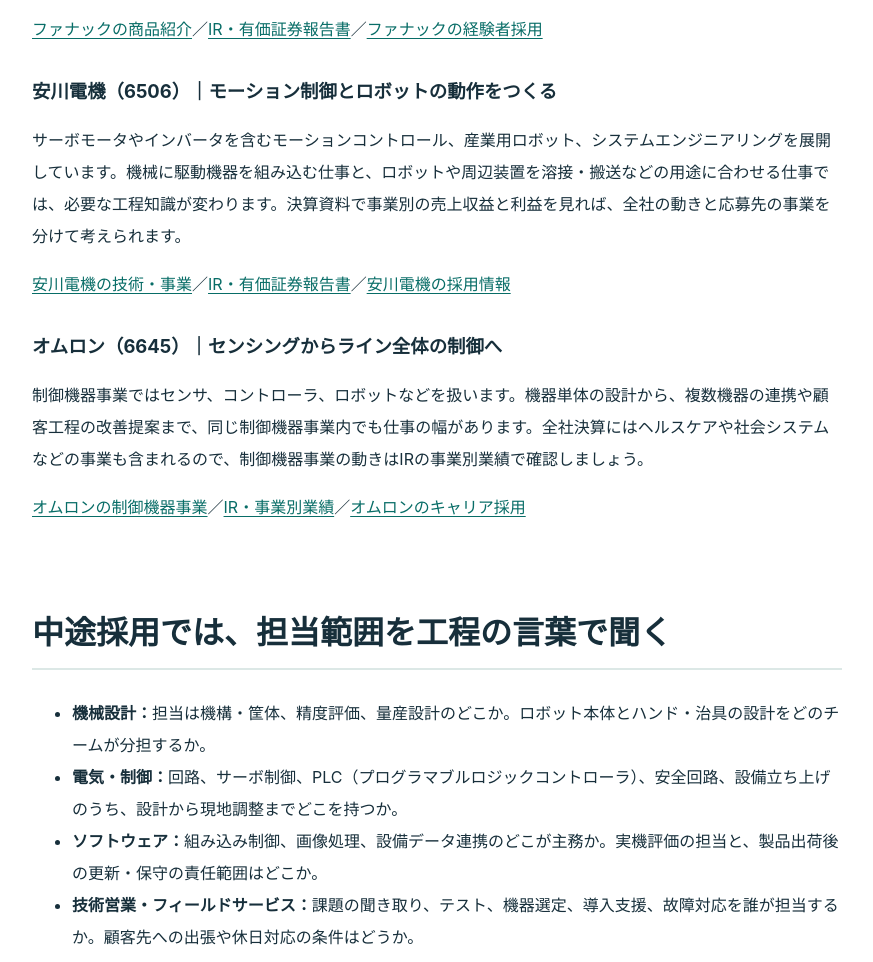
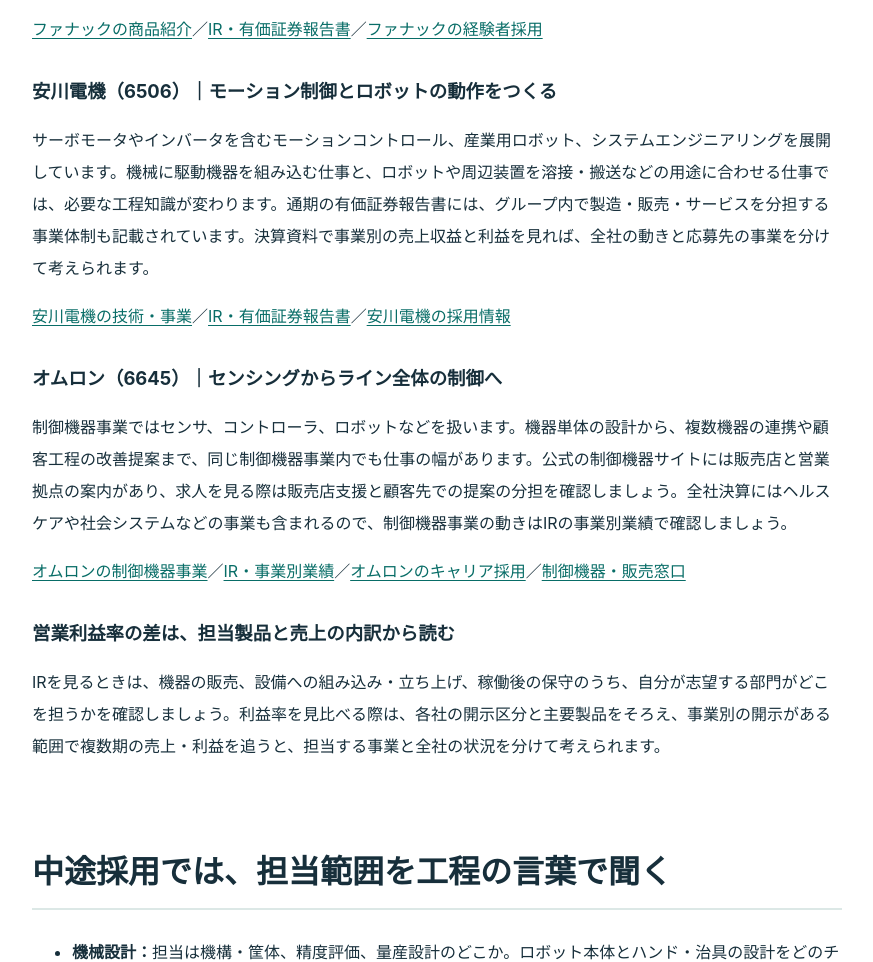
Before and after one commit to cog-vja/maker-career-lab, a plain HTML site: page articles/fa-robotics-maker-comparison.html in a window 1280 px wide. Shown: the part 1551-2513 px from the top of the page, without its empty margins (203-1076 px from the left). Drawn offline with Linux system fonts and the light colour scheme.

Commit message:
Clarify verified FA sales channels and recruitment sources

```diff
--- a/articles/fa-robotics-maker-comparison.html
+++ b/articles/fa-robotics-maker-comparison.html
@@ -54,12 +54,15 @@
 <p><a href="https://www.fanuc.co.jp/ja/product/">ファナックの商品紹介</a>／<a href="https://www.fanuc.co.jp/ja/ir/securitiesreport/">IR・有価証券報告書</a>／<a href="https://www.fanuc.co.jp/ja/employ/infomation/">ファナックの経験者採用</a></p>
 
 <h3>安川電機（6506）｜モーション制御とロボットの動作をつくる</h3>
-<p>サーボモータやインバータを含むモーションコントロール、産業用ロボット、システムエンジニアリングを展開しています。機械に駆動機器を組み込む仕事と、ロボットや周辺装置を溶接・搬送などの用途に合わせる仕事では、必要な工程知識が変わります。決算資料で事業別の売上収益と利益を見れば、全社の動きと応募先の事業を分けて考えられます。</p>
+<p>サーボモータやインバータを含むモーションコントロール、産業用ロボット、システムエンジニアリングを展開しています。機械に駆動機器を組み込む仕事と、ロボットや周辺装置を溶接・搬送などの用途に合わせる仕事では、必要な工程知識が変わります。通期の有価証券報告書には、グループ内で製造・販売・サービスを分担する事業体制も記載されています。決算資料で事業別の売上収益と利益を見れば、全社の動きと応募先の事業を分けて考えられます。</p>
 <p><a href="https://www.yaskawa.co.jp/recruit/special/technology.html">安川電機の技術・事業</a>／<a href="https://www.yaskawa.co.jp/ir/materials/sr">IR・有価証券報告書</a>／<a href="https://www.yaskawa.co.jp/recruit/">安川電機の採用情報</a></p>
 
 <h3>オムロン（6645）｜センシングからライン全体の制御へ</h3>
-<p>制御機器事業ではセンサ、コントローラ、ロボットなどを扱います。機器単体の設計から、複数機器の連携や顧客工程の改善提案まで、同じ制御機器事業内でも仕事の幅があります。全社決算にはヘルスケアや社会システムなどの事業も含まれるので、制御機器事業の動きはIRの事業別業績で確認しましょう。</p>
-<p><a href="https://www.omron.com/jp/ja/recruit/iab/message.html">オムロンの制御機器事業</a>／<a href="https://www.omron.com/jp/ja/ir/zaimu/segment_company.html">IR・事業別業績</a>／<a href="https://www.omron.com/jp/ja/recruit/career/">オムロンのキャリア採用</a></p>
+<p>制御機器事業ではセンサ、コントローラ、ロボットなどを扱います。機器単体の設計から、複数機器の連携や顧客工程の改善提案まで、同じ制御機器事業内でも仕事の幅があります。公式の制御機器サイトには販売店と営業拠点の案内があり、求人を見る際は販売店支援と顧客先での提案の分担を確認しましょう。全社決算にはヘルスケアや社会システムなどの事業も含まれるので、制御機器事業の動きはIRの事業別業績で確認しましょう。</p>
+<p><a href="https://www.omron.com/jp/ja/recruit/iab/message.html">オムロンの制御機器事業</a>／<a href="https://www.omron.com/jp/ja/ir/zaimu/segment_company.html">IR・事業別業績</a>／<a href="https://www.omron.com/jp/ja/recruit/career/">オムロンのキャリア採用</a>／<a href="https://www.fa.omron.co.jp/">制御機器・販売窓口</a></p>
+
+<h3>営業利益率の差は、担当製品と売上の内訳から読む</h3>
+<p>IRを見るときは、機器の販売、設備への組み込み・立ち上げ、稼働後の保守のうち、自分が志望する部門がどこを担うかを確認しましょう。利益率を見比べる際は、各社の開示区分と主要製品をそろえ、事業別の開示がある範囲で複数期の売上・利益を追うと、担当する事業と全社の状況を分けて考えられます。</p>
 
 <h2>中途採用では、担当範囲を工程の言葉で聞く</h2>
 <ul>
```
